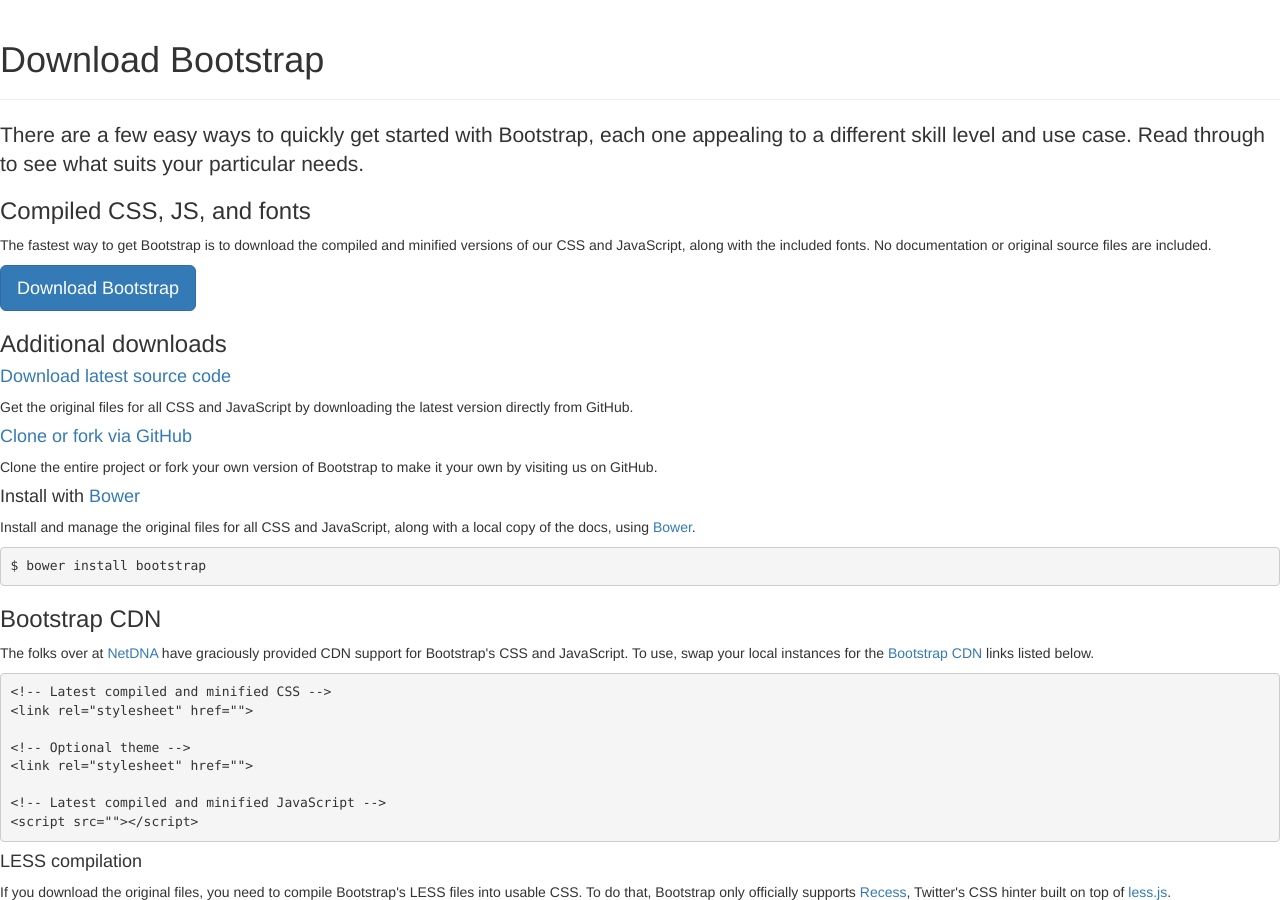
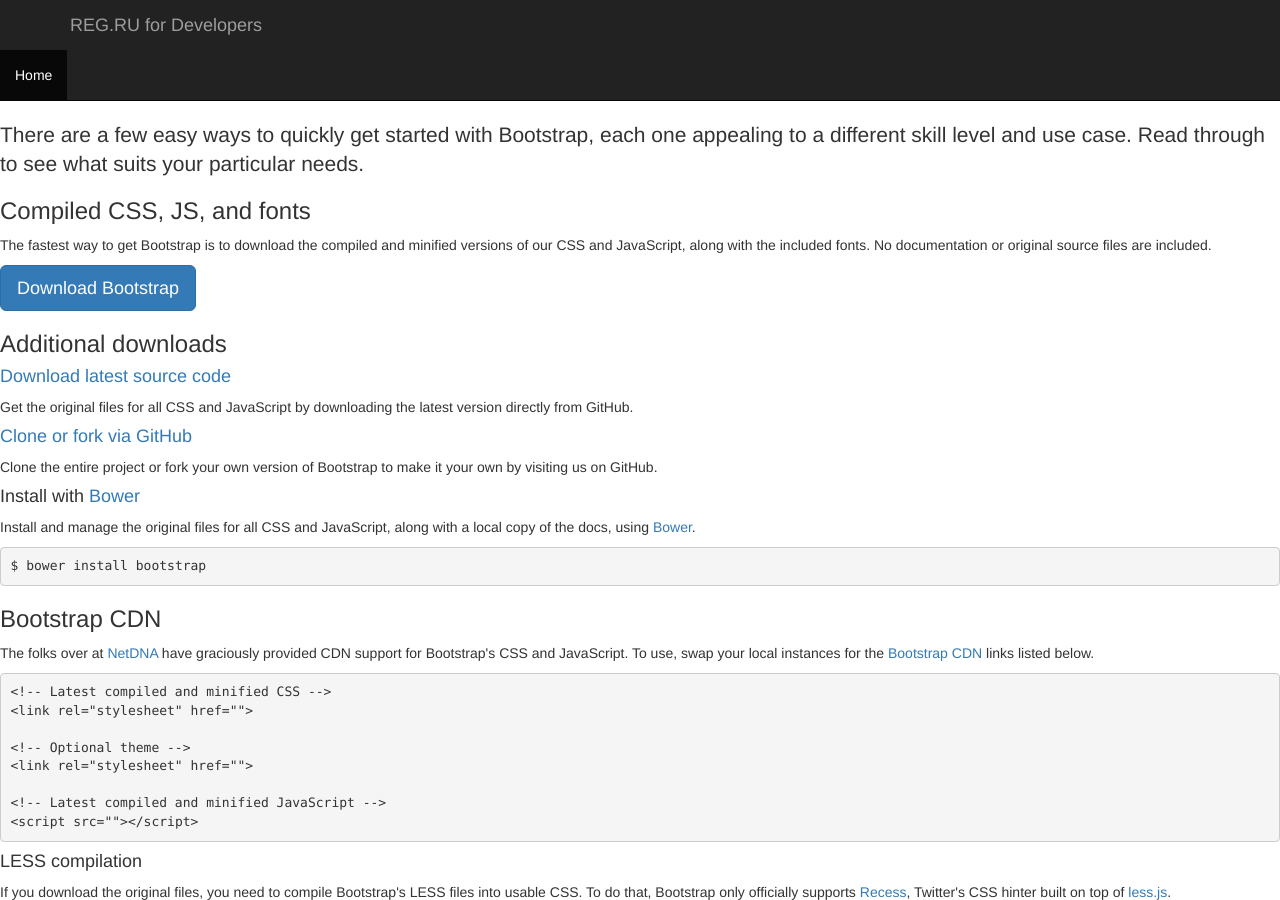
Before and after one commit to regru/regru.github.io, a Jekyll site: the page built from bower_components/bootstrap/getting-started.html, in a window 1280 px wide and 900 px high. Built offline with Jekyll 4.4.1, drawn with Linux system fonts in a browser that asks for light colours; nearby versions of some CDN libraries; library files that are not in the unit come from our copies.

Commit message:
booolwanka

```diff
--- a/_layouts/default.html
+++ b/_layouts/default.html
@@ -1,9 +1,24 @@
 <!DOCTYPE HTML>
-<html>
+<html lang="en">
 	<head>
+		<meta charset="utf-8" />
 		<link rel="stylesheet" type="text/css" href="bower_components/bootstrap/dist/css/bootstrap.min.css" />
+		<meta name="viewport" content="width=device-width, initial-scale=1.0" />
+
 	</head>
 	<body>
+		<div class="navbar navbar-inverse navbar-fixed-top">
+			 <div class="container">
+				<div class="navbar-header">
+					<a class="navbar-brand" href="javascript:;">REG.RU for Developers</a>
+				</div>
+			 </div>
+			<div class="navbar-collapse collapse">
+				<ul class="nav navbar-nav">
+					<li class="active"><a href="javascript:;">Home</a></li>
+				</ul>
+			</div>
+		</div>
 		<div class="content-wrapper">
 			{{ content }}
 		</div>
```
Also changed, not shown: 1 other file.
